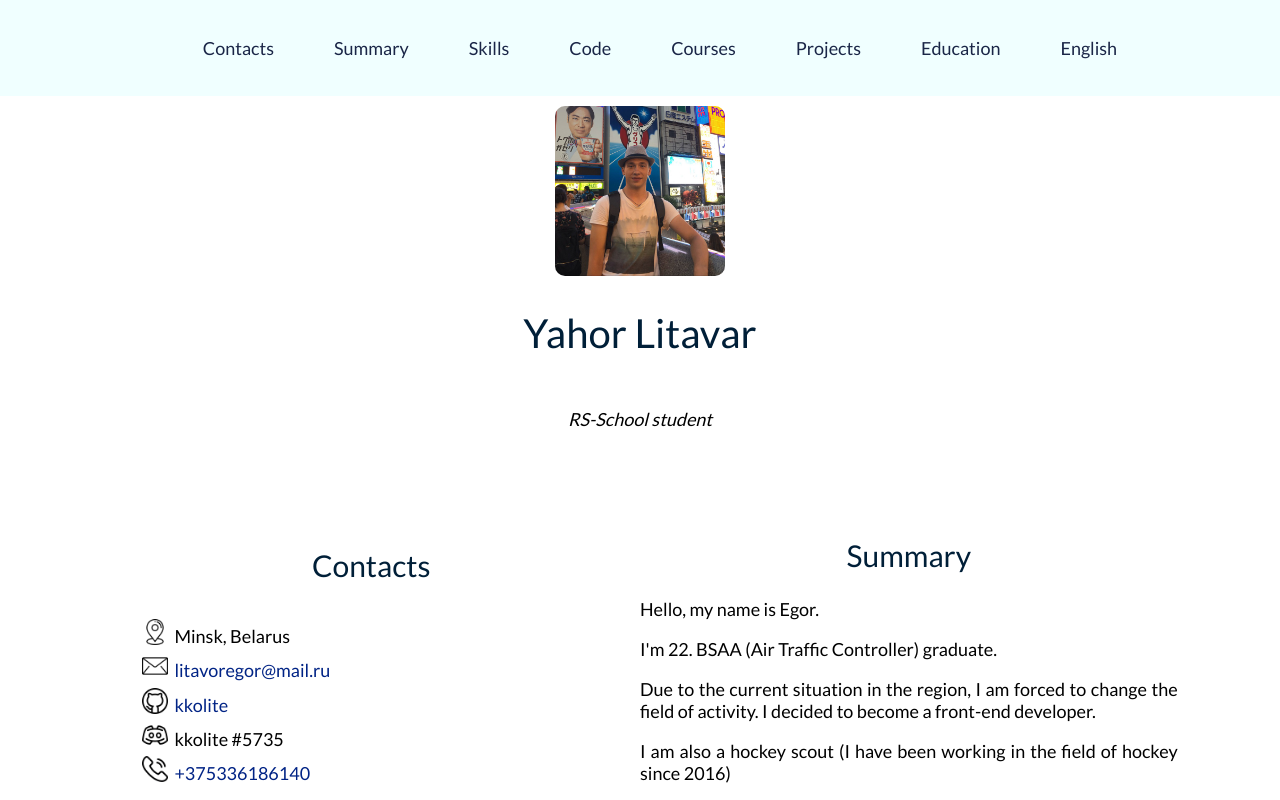
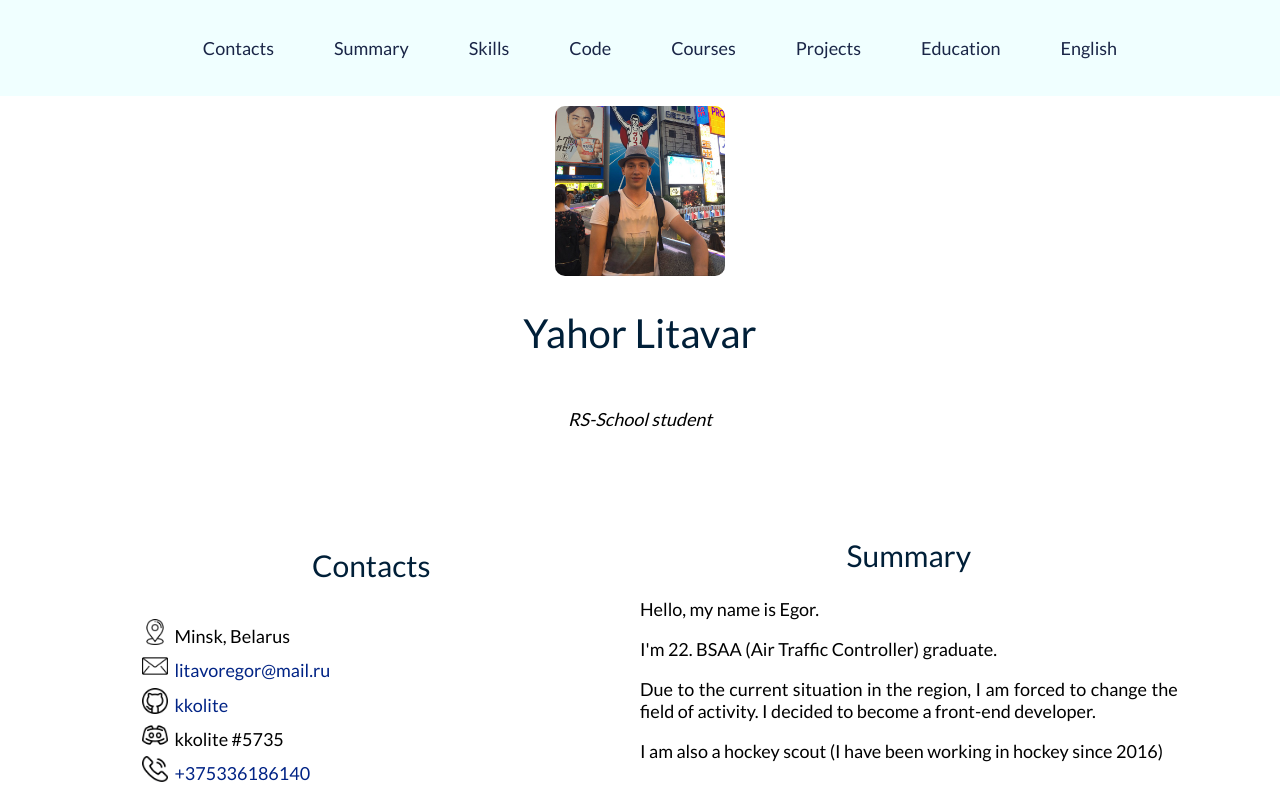
Before and after one commit to kkolite/rss-cv, a plain HTML site: page index.html in a window 1280 px wide. Shown: the top 800 px of the page. Drawn offline with Linux system fonts and the light colour scheme.

Commit message:
fix: change info

```diff
--- a/index.html
+++ b/index.html
@@ -52,7 +52,7 @@
                 <p>Hello, my name is Egor.</p>
                 <p>I'm 22. BSAA (Air Traffic Controller) graduate.</p>
                 <p>Due to the current situation in the region, I am forced to change the field of activity. I decided to become a front-end developer.</p>
-                <p>I am also a hockey scout (I have been working in the field of hockey since 2016)</p>
+                <p>I am also a hockey scout (I have been working in hockey since 2016)</p>
             </section>
             <section class="section" id="skills">
                 <h2 class="section-title">Skills</h2>
```
